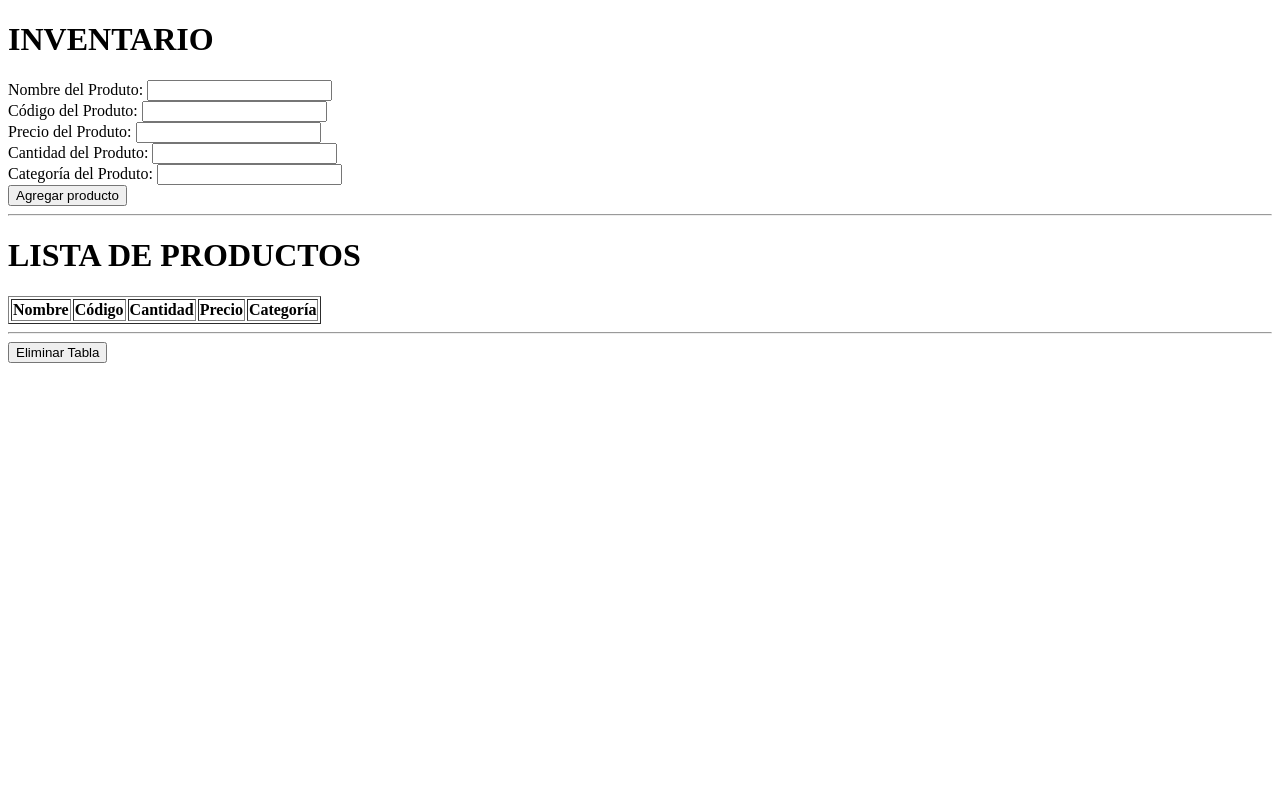
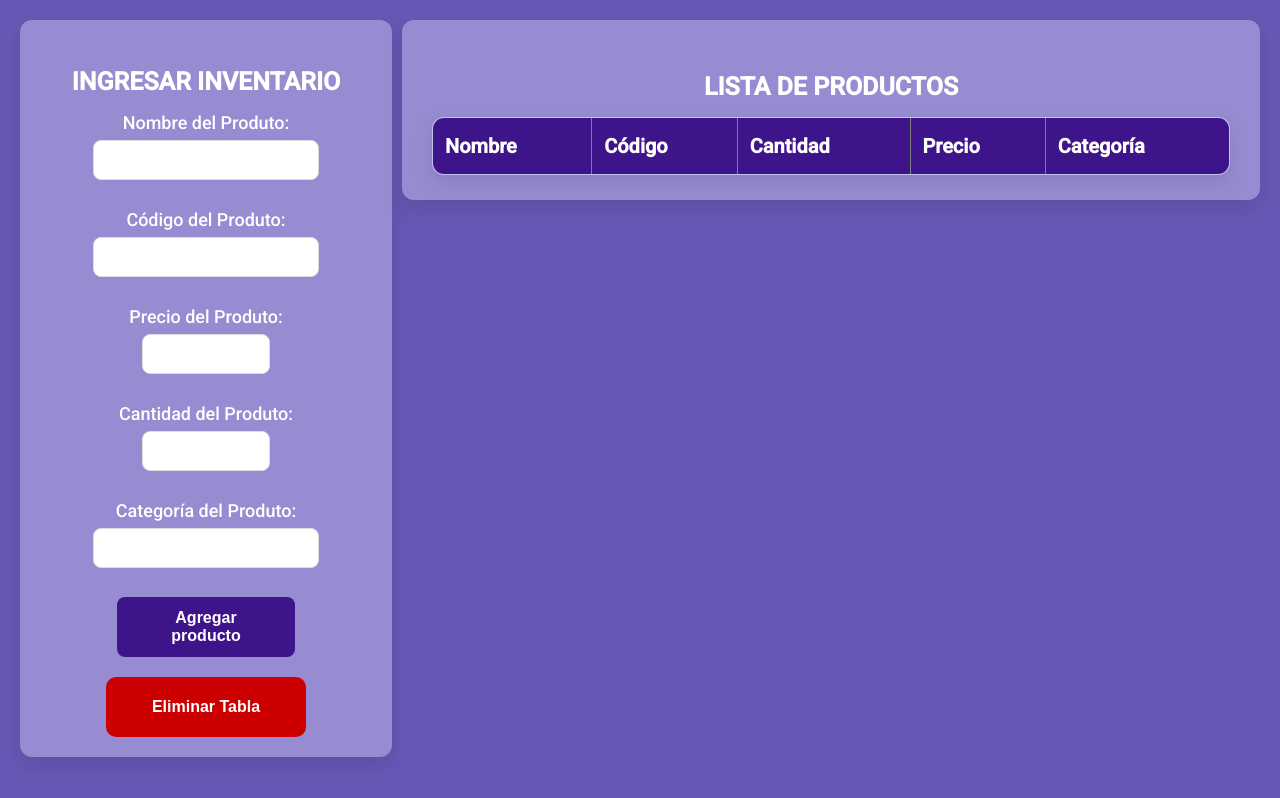
Before and after one commit to carlosegueda/inventory_manager, a plain HTML site: page inventario.html in a window 1280 px wide. Drawn offline with Linux system fonts and the light colour scheme.

Commit message:
Agregué estilos css, y modifique un poco el html

```diff
--- a/css/styles.css
+++ b/css/styles.css
@@ -0,0 +1,204 @@
+/* Importa fuente limpia y moderna */
+@import url('https://fonts.googleapis.com/css2?family=Roboto:wght@400;500&display=swap');
+
+* {
+  box-sizing: border-box;
+}
+
+body {
+  font-family: 'Roboto', sans-serif;
+  background: #6857b4;
+  margin: 0;
+  padding: 20px;
+  color: #ffffff;
+  justify-content: center;
+
+}
+
+h1{
+  width: 100%;
+  height: 40px;
+  padding: 10px 14px;
+  margin-bottom: 15px;
+  border-radius: 8px;
+  font-size: 25px;
+
+}
+
+.main-content {
+  display: flex;
+  justify-content: space-between;
+  align-items: flex-start;
+  gap: 10px; /* espacio entre form y tabla */
+}
+
+.divform{
+  flex: 1;
+  max-width: 30%; /* cada uno ocupa hasta la mitad */
+}
+
+.divtabla {
+  flex: 1;
+  max-width: 70%; /* cada uno ocupa hasta la mitad */
+}
+
+/* Formulario estilizado */
+form {
+  background: rgb(151, 140, 209);
+  padding: 20px 25px;
+  border-radius: 12px;
+  box-shadow: 0 8px 20px rgba(0,0,0,0.1);
+  flex-direction: column;
+  display: flex;
+  align-items: center;
+  justify-content: center;
+  margin-bottom: 15px;
+}
+
+form label {
+  display: block;
+  margin-bottom: 7px;
+  font-weight: 500;
+  font-size: 18px;
+}
+
+form input[type="text"]{
+  width: 70%;
+  height: 40px;
+  padding: 10px 14px;
+  margin-bottom: 10px;
+  border: 1.8px solid #ddd;
+  border-radius: 8px;
+  font-size: 15px;
+  transition: border-color 0.3s ease;
+}
+
+
+form input[type="number"] {
+  width: 40%;
+  height: 40px;
+  padding: 10px 14px;
+  margin-bottom: 10px;
+  border: 1.8px solid #ddd;
+  border-radius: 8px;
+  font-size: 15px;
+  transition: border-color 0.3s ease;
+}
+
+
+
+form input[type="text"]:focus,
+form input[type="number"]:focus {
+  border-color: #3e148b;
+  outline: none;
+}
+
+form button {
+  background: #3e148b;
+  border: none;
+  padding: 12px 24px;
+  border-radius: 8px;
+  color: white;
+  font-weight: 600;
+  font-size: 16px;
+  cursor: pointer;
+  transition: background-color 0.3s ease;
+  width: 55%;
+  height: 60px;
+}
+
+form button:hover {
+  background: #18094eee;
+}
+
+/* Tabla estilizada */
+.table-container {
+  flex: 2 1 600px;
+  overflow-x: auto;
+}
+
+table {
+  width: 100%;
+  border-collapse: collapse;
+  background: rgba(213, 212, 243, 0.753);
+  border-radius: 12px;
+  box-shadow: 0 8px 20px rgba(0,0,0,0.1);
+  overflow: hidden;
+  font-size: 20px;
+  color:black;
+}
+
+thead {
+  background: #3e148b;
+  color: white;
+  font-weight: 600;
+}
+
+thead th {
+  padding: 16px 12px;
+  text-align: left;
+  user-select: none;
+}
+
+.divtabla{
+  background: rgb(151, 140, 209);
+  padding: 25px 30px;
+  border-radius: 12px;
+  box-shadow: 0 8px 20px rgba(0,0,0,0.1);
+  flex-direction: column;
+  display: flex;
+  align-items: center;
+  justify-content: center;
+  height: 100%;
+
+}
+
+tbody tr {
+  border-bottom: 1px solid #36095c;
+  transition: background-color 0.3s ease;
+  cursor: default;
+}
+
+tbody tr:hover {
+  background-color: #9e84db;
+}
+
+tbody td {
+  padding: 14px 12px;
+  vertical-align: middle;
+}
+
+tbody tr:nth-child(even) {
+  background-color: #cbb3e2;
+}
+
+
+/* Botón eliminar todo */
+#eliminar-tabla {
+  margin-top: 20px;
+  background: #cc0000;
+  width: 200px;
+  padding: 12px;
+  border-radius: 10px;
+  color: white;
+  font-weight: 700;
+  font-size: 16px;
+  border: none;
+  cursor: pointer;
+  transition: background-color 0.3s ease;
+}
+
+#eliminar-tabla:hover {
+  background: #990000;
+}
+
+/* Responsive */
+@media (max-width: 900px) {
+  .main-content {
+    flex-direction: column;
+  }
+  .table-container,
+  form {
+    flex: 1 1 100%;
+  }
+}
--- a/inventario.html
+++ b/inventario.html
@@ -4,28 +4,46 @@
 <head>
     <meta charset="UTF-8">
     <meta name="viewport" content="width=device-width, initial-scale=1.0">
+    <link rel="stylesheet" href="css/styles.css" />
+    <link rel="stylesheet" href="css/containers.css" />
     <title>Inventario</title>
 </head>
 
 <body>
-    <h1>INVENTARIO</h1>
-    <div>
+
+    <div class="main-content">
+
+
+        <div class="divform">
+
             <form id="form-inventario">
+                <h1>
+                    <center> INGRESAR INVENTARIO</center>
+                </h1>
                 <label for="nombre-producto">Nombre del Produto:</label>
-            <input id="nombre-producto" name="nombre" autocomplete="off"> <br>
+                <input id="nombre-producto" name="nombre" autocomplete="off" type="text" required> <br>
                 <label for="codigo-producto">Código del Produto:</label>
-            <input id="codigo-producto" name="codigo" autocomplete="off"> <br>
+                <input id="codigo-producto" name="codigo" autocomplete="off" type="text" required> <br>
                 <label for="precio-producto">Precio del Produto:</label>
-            <input id="precio-producto" name="precio" autocomplete="off"> <br>
+                <input id="precio-producto" name="precio" min="0.01" autocomplete="off" type="number" step="0.01"
+                    required>
+                <br>
                 <label for="cantidad-producto">Cantidad del Produto:</label>
-            <input id="cantidad-producto" name="cantidad" autocomplete="off"> <br>
+                <input id="cantidad-producto" name="cantidad" autocomplete="off" type="number" required> <br>
                 <label for="categoria-producto">Categoría del Produto:</label>
-            <input id="categoria-producto" name="categoria" autocomplete="off"> <br>
+                <input id="categoria-producto" name="categoria" autocomplete="off" type="text" required> <br>
                 <button type="submit">Agregar producto</button>
+                <button id="eliminar-tabla">Eliminar Tabla</button>
             </form>
         </div>
-    <hr>
-    <h1>LISTA DE PRODUCTOS</h1>
+
+
+
+        <div class="divtabla">
+
+            <h1>
+                <center>LISTA DE PRODUCTOS</center>
+            </h1>
             <table id="tabla-productos" border="1">
                 <thead>
                     <tr>
@@ -39,8 +57,14 @@
                 <tbody id="tbody-productos">
                 </tbody>
             </table>
-    <hr>
-    <button id="eliminar-tabla">Eliminar Tabla</button>
+
+        </div>
+
+    </div>
+
+
+
+
     <script src="js/inventario.js"></script>
 </body>
 
```
Lines whose indentation alone changed are shown as unchanged.
